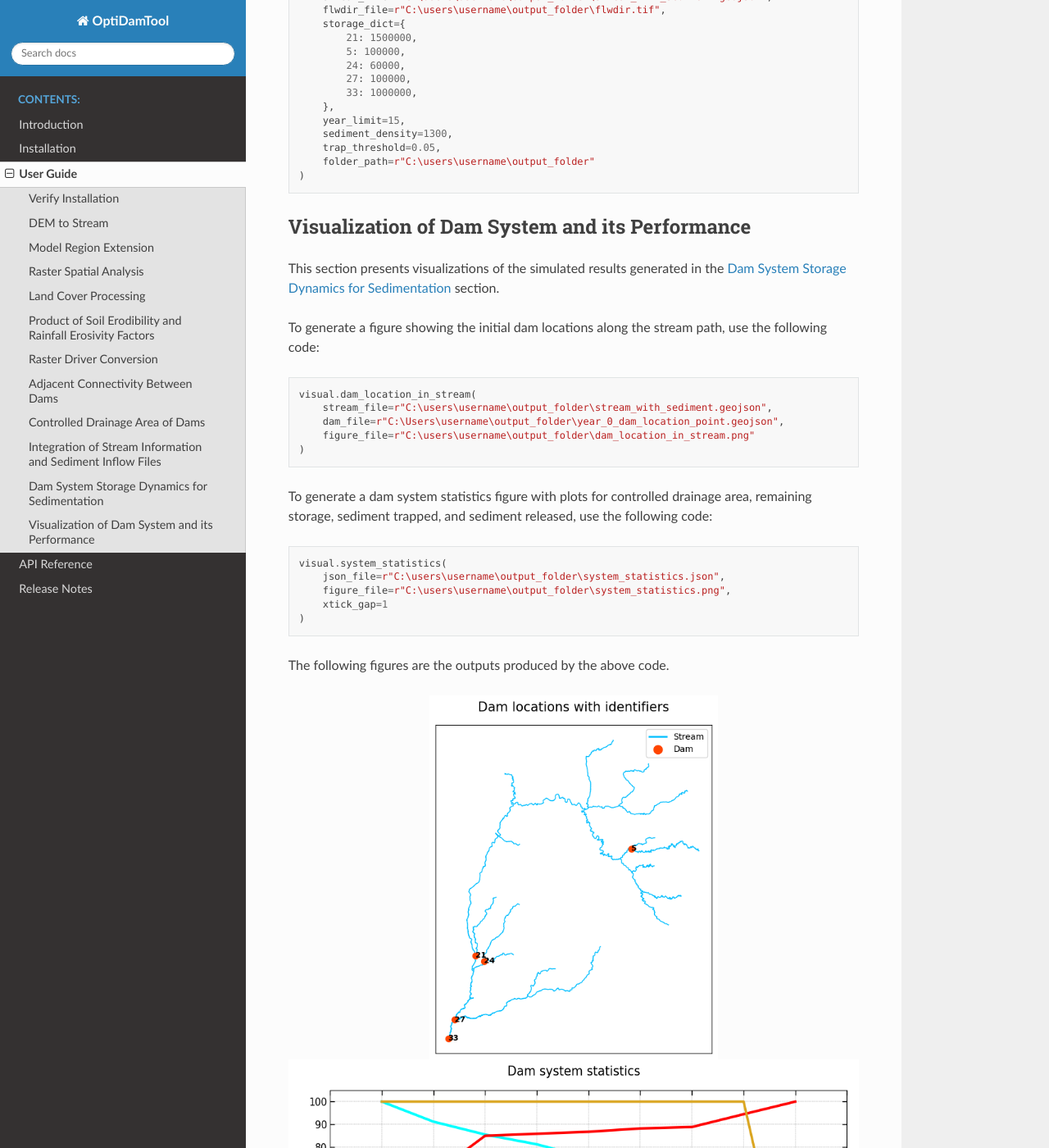
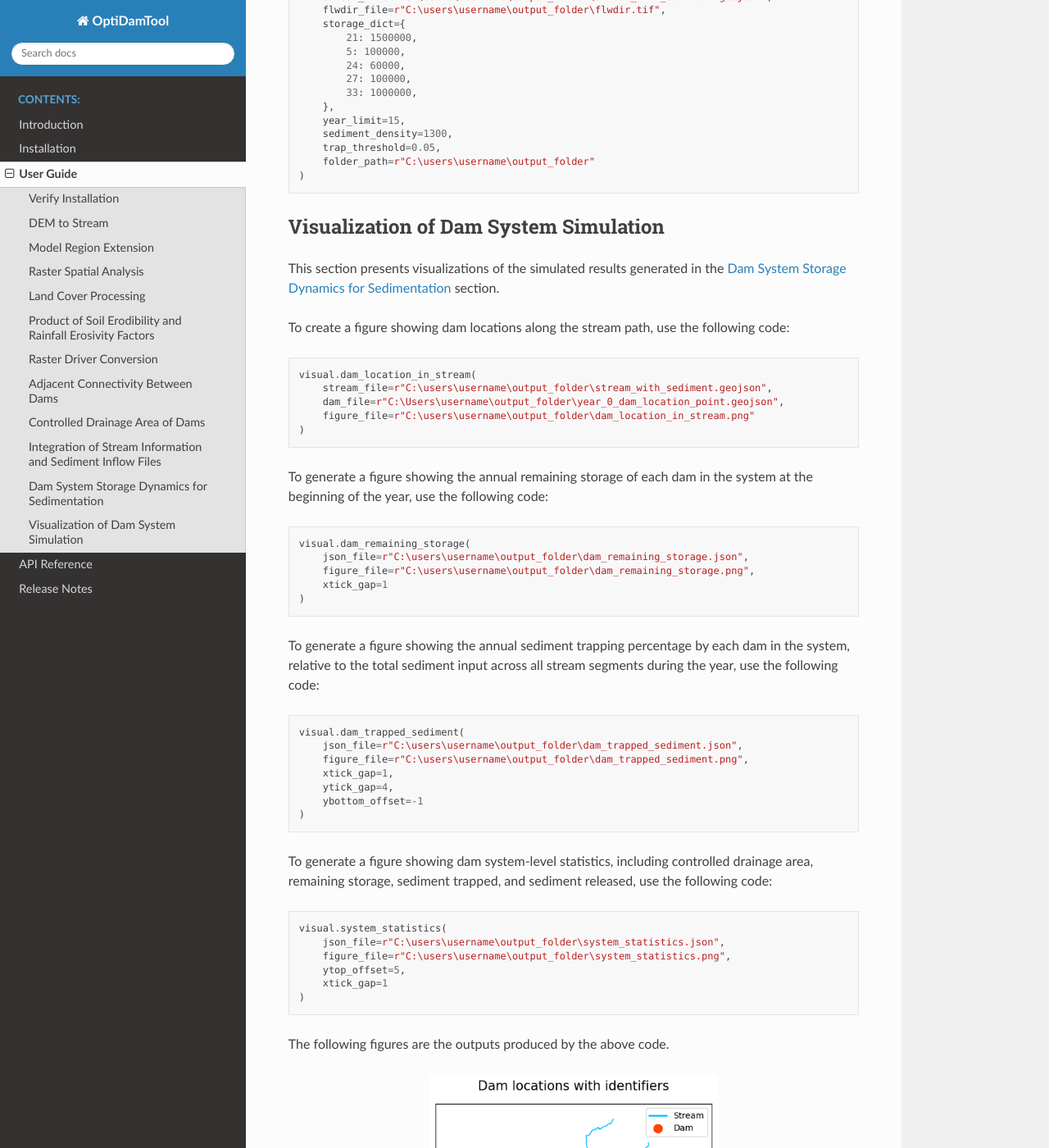
Before and after one commit to debpal/OptiDamTool, a Sphinx documentation site: the page built from docs/userguide.rst, in a window 1280 px wide and 1400 px high, scrolled down 6237 px. Shown: the whole window at 82% size. Built offline with Sphinx 7.4.7 and the Read the Docs theme 3.1.0, drawn with Linux system fonts in a browser that asks for light colours.

Commit message:
update documentation for new methods in Visual class

```diff
--- a/docs/introduction.rst
+++ b/docs/introduction.rst
@@ -60,4 +60,6 @@ Provides methods for analyzing simulation outputs and generating insights.
 Provides methods for visualizing simulation outputs.
 
 * Creates a figure showing dam locations along the stream path.
-* Generates a figure showing dam system-level statistics, including controlled drainage area, remaining storage, sediment trapped, and sediment released.
+* Generates a figure showing the annual remaining storage of each dam in the system at the beginning of the year.
+* Generates a figure showing the annual sediment trapping percentage by each dam in the system, relative to the total sediment input across all stream segments during the year.
+* Produces a figure showing dam system-level statistics, including controlled drainage area, remaining storage, sediment trapped, and sediment released.
--- a/docs/userguide.rst
+++ b/docs/userguide.rst
@@ -335,14 +335,14 @@ To generate GeoJSON files of updated dam location points and their controlled dr
 
 
 
-Visualization of Dam System and its Performance
+Visualization of Dam System Simulation
 ------------------------------------------------------
 
 
 This section presents visualizations of the simulated results generated in the :ref:`ref_dam_system_storgae_dynamics` section.
 
 
-To generate a figure showing the initial dam locations along the stream path, use the following code:
+To create a figure showing dam locations along the stream path, use the following code:
 
 .. code-block:: python
 
@@ -353,15 +353,41 @@ To generate a figure showing the initial dam locations along the stream path, us
     )
 
 
-To generate a dam system statistics figure with plots for controlled drainage area, remaining storage, sediment trapped, and sediment released, use the following code:
+To generate a figure showing the annual remaining storage of each dam in the system at the beginning of the year, use the following code:
+
+.. code-block:: python
+
+    visual.dam_remaining_storage(
+        json_file=r"C:\users\username\output_folder\dam_remaining_storage.json",
+        figure_file=r"C:\users\username\output_folder\dam_remaining_storage.png",
+        xtick_gap=1
+    )
+
+To generate a figure showing the annual sediment trapping percentage by each dam in the system,
+relative to the total sediment input across all stream segments during the year, use the following code:
+
+.. code-block:: python
+
+    visual.dam_trapped_sediment(
+        json_file=r"C:\users\username\output_folder\dam_trapped_sediment.json",
+        figure_file=r"C:\users\username\output_folder\dam_trapped_sediment.png",
+        xtick_gap=1,
+        ytick_gap=4,
+        ybottom_offset=-1
+    )
+
+
+To generate a figure showing dam system-level statistics, including controlled drainage area, remaining storage, sediment trapped, and sediment released, use the following code:
 
 .. code-block:: python
 
     visual.system_statistics(
         json_file=r"C:\users\username\output_folder\system_statistics.json",
         figure_file=r"C:\users\username\output_folder\system_statistics.png",
+        ytop_offset=5,
         xtick_gap=1
     )
+
 
 The following figures are the outputs produced by the above code.
 
@@ -370,6 +396,14 @@ The following figures are the outputs produced by the above code.
     :scale: 75%
     :align: center
 
+.. image:: _static/dam_remaining_storage.png
+    :scale: 75%
+    :align: center
+
+.. image:: _static/dam_trapped_sediment.png
+    :scale: 75%
+    :align: center
+
 .. image:: _static/system_statistics.png
     :scale: 75%
     :align: center
```
